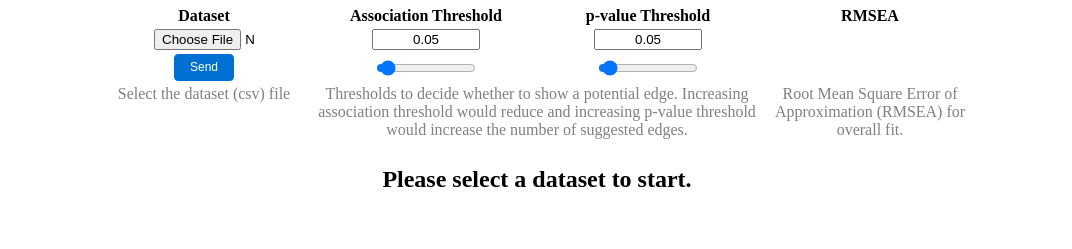
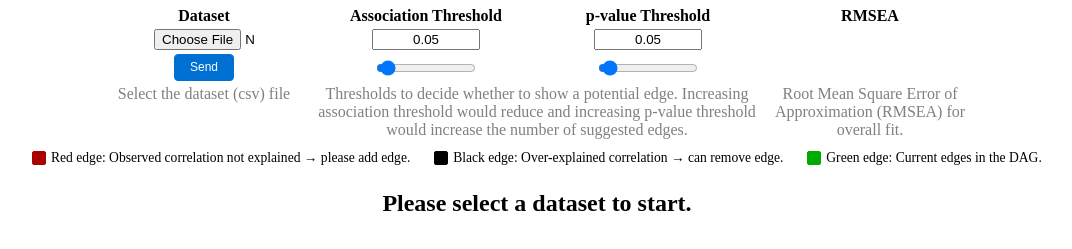
Before and after one commit to ankurankan/2025-causal-discovery-webapp, a website built with Vite: page index.html in a window 1280 px wide. Shown: the part 91-340 px from the top of the page, without its empty margins (103-1175 px from the left). Built offline with nearby package versions, Linux system fonts and the light colour scheme.

Commit message:
Adds legend

```diff
--- a/index.html
+++ b/index.html
@@ -41,6 +41,21 @@
 	</tr>
 </table>
 
+<div id="legend" class="center">
+    <div class="legend-item">
+      <span class="legend-color red"></span>
+      <span>Red edge: Observed correlation not explained → please add edge.</span>
+    </div>
+    <div class="legend-item">
+      <span class="legend-color black"></span>
+      <span>Black edge: Over-explained correlation → can remove edge.</span>
+    </div>
+    <div class="legend-item">
+      <span class="legend-color green"></span>
+      <span>Green edge: Current edges in the DAG.</span>
+    </div>
+</div>
+
 <div id="varTypePanel" class="center" style="margin-top: 1em; display: none;">
   <h2>Select Each Variable’s Type</h2>
   <form id="varTypeForm">
@@ -48,7 +63,6 @@
   </form>
   <button class="buttons" onclick="onVarTypeConfirmed()">OK</button>
 </div>
-
 
 <div id=dagitty_graph class="dagitty" data-mutable="true">
 	<p style="font-size:24px"><strong> Please select a dataset to start. </strong></p>
--- a/style.css
+++ b/style.css
@@ -68,3 +68,33 @@ button:hover {
                 background-color: #005fb2;
                 border-color: #005fb2;
         }
+
+/* Legend container */
+#legend {
+  display: flex;
+  justify-content: center;
+  gap: 1.5rem;
+  font-size: 0.85rem;
+  margin: 0.5rem 0;
+}
+
+/* Each item */
+.legend-item {
+  display: flex;
+  align-items: center;
+  gap: 0.3rem;
+}
+
+/* Color swatch */
+.legend-color {
+  width: 12px;
+  height: 12px;
+  display: inline-block;
+  border: 1px solid #666;
+  border-radius: 2px;
+}
+
+/* Specific colors */
+.legend-color.red   { background-color: #A00; border-color: #A00; }
+.legend-color.black { background-color: #000; border-color: #000; }
+.legend-color.green { background-color: #0A0; border-color: #0A0; }
```
